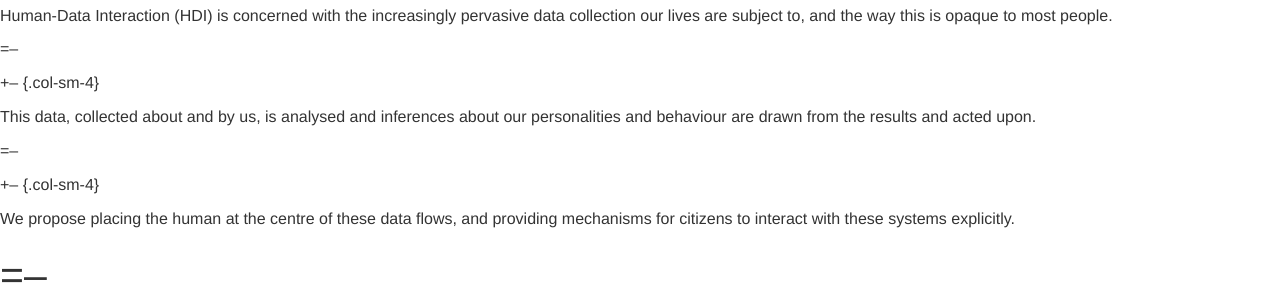
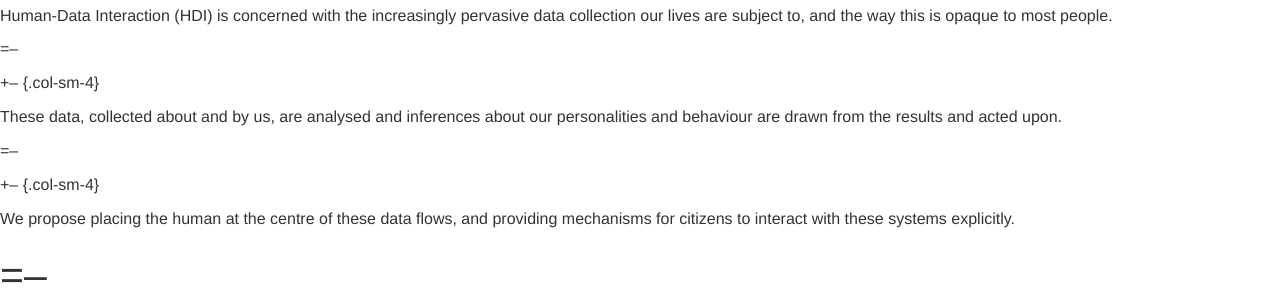
Before and after one commit to hdiresearch/hdiresearch.github.io, a Jekyll site: the page built from index.md, in a window 1280 px wide. Shown: the part 164-464 px from the top of the page. Built offline with Jekyll 4.4.1, drawn with Linux system fonts in a browser that asks for light colours; nearby versions of some CDN libraries; some web fonts are replaced.

Commit message:
[index] accede to tristan's insistence on data being plural

```diff
--- a/index.md
+++ b/index.md
@@ -22,7 +22,7 @@ Human-Data Interaction (HDI) is concerned with the increasingly pervasive data c
 
 +--   {.col-sm-4}
 
-This data, collected about and by us, is analysed and inferences about our personalities and behaviour are drawn from the results and acted upon.
+These data, collected about and by us, are analysed and inferences about our personalities and behaviour are drawn from the results and acted upon.
 
 =--
 
```
